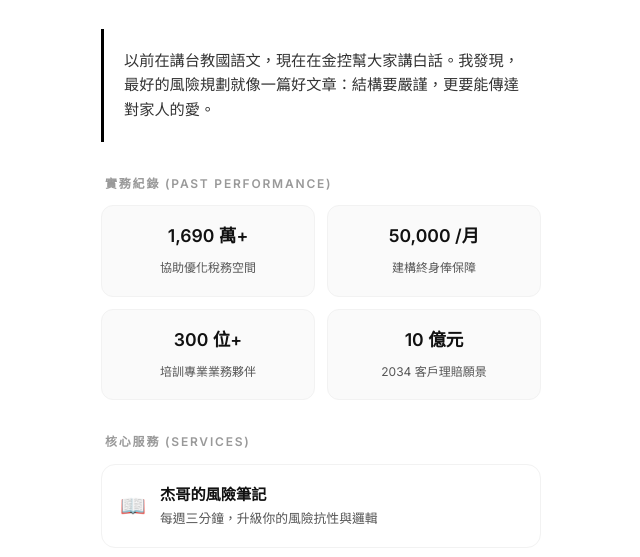
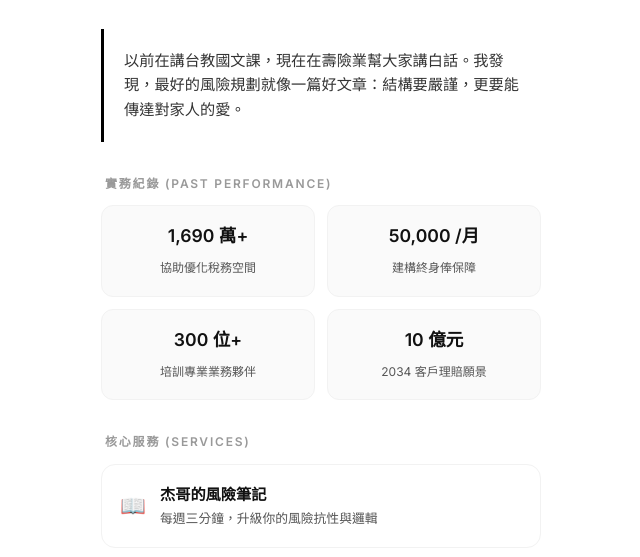
Before and after one commit to xinjay12/links, a plain HTML site: page index.html in a window 1280 px wide. Shown: the part 202-759 px from the top of the page, without its empty margins (319-959 px from the left). Drawn offline with Linux system fonts and the light colour scheme.

Commit message:
Add files via upload

```diff
--- a/index.html
+++ b/index.html
@@ -3,7 +3,7 @@
 <head>
     <meta charset="UTF-8">
     <meta name="viewport" content="width=device-width, initial-scale=1.0, maximum-scale=1.0, user-scalable=no">
-    <title>杰哥 Jayden ｜ 風險與邏輯的觀測者</title>
+    <title>杰哥 Jayden ｜ 一個做保險的</title>
     <link href="https://fonts.googleapis.com/css2?family=Inter:wght@300;400;500;600&display=swap" rel="stylesheet">
     <style>
         :root {
@@ -105,7 +105,7 @@
     </header>
 
     <div class="story-box">
-        以前在講台教國語文，現在在金控幫大家講白話。我發現，最好的風險規劃就像一篇好文章：結構要嚴謹，更要能傳達對家人的愛。
+        以前在講台教國文課，現在在壽險業幫大家講白話。我發現，最好的風險規劃就像一篇好文章：結構要嚴謹，更要能傳達對家人的愛。
     </div>
 
     <div class="section-title">實務紀錄 (Past Performance)</div>
```
